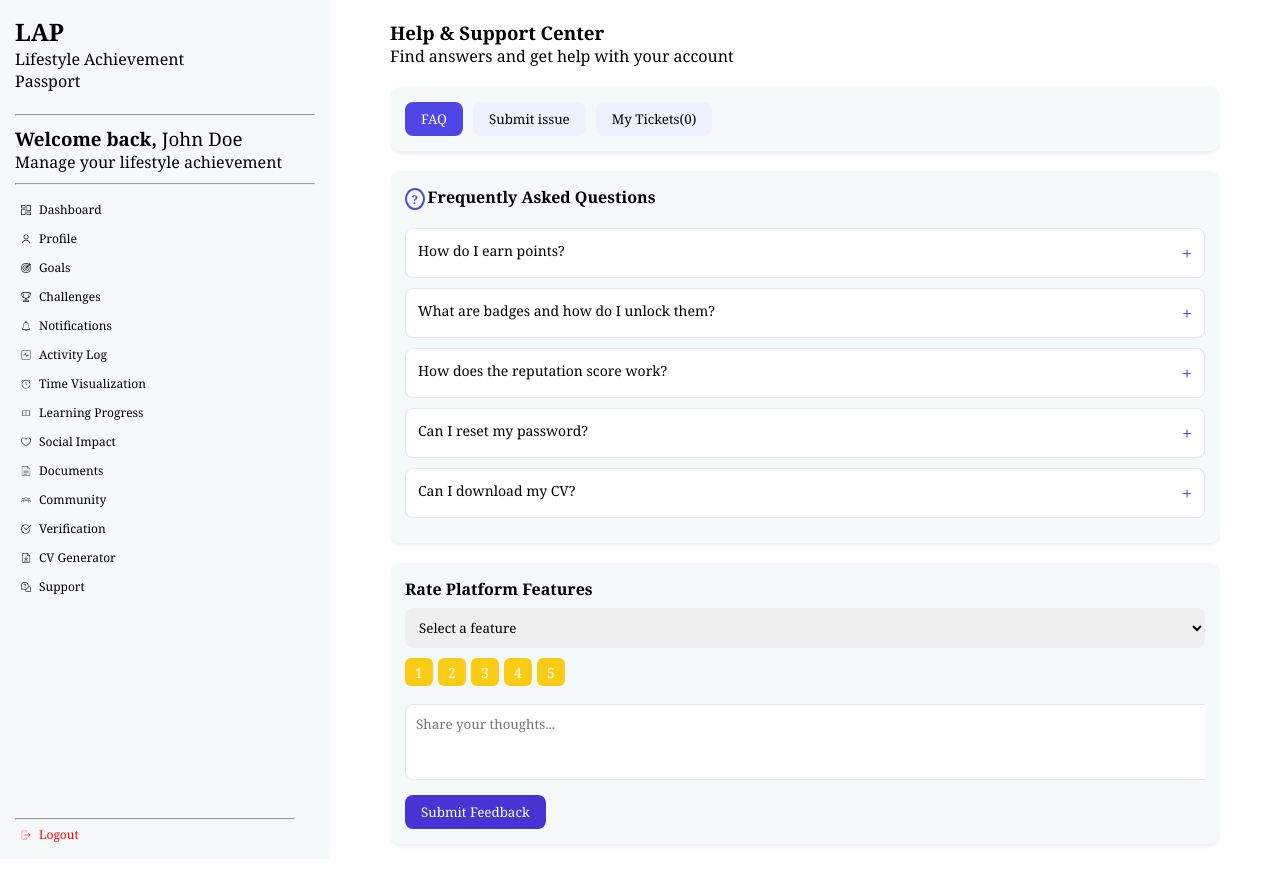
After one commit to sinu5550/decentralized_lifestyle_achievement_passport, a PHP site: page /views/support.php in a window 1280 px wide. The commit adds this page. Run offline with PHP 8.4, Linux system fonts and the light colour scheme.

Commit message:
Help & Support done

```diff
--- a/assets/css/menuStyle.css
+++ b/assets/css/menuStyle.css
@@ -29,6 +29,9 @@
   height: 100vh;
   background-color: #f6f9f9;
   padding: 15px;
+  padding-bottom: 0px;
+  margin-bottom: 0px;
+  position: relative;
 }
 .logout {
   width: 280px;
--- a/assets/css/style.css
+++ b/assets/css/style.css
@@ -3,8 +3,14 @@
 }
 
 .container {
-  padding: 40px;
+  padding-top: 20px;
+  padding-bottom: 10px;
   margin: 0 auto;
+  height: 100vh;
+  overflow-y: auto;
+}
+.container::-webkit-scrollbar {
+  display: none;
 }
 .button-blue {
   background-color: #4834d4;
@@ -44,16 +50,34 @@
   display: flex;
   justify-content: space-between;
   align-items: center;
-}
-.upBtn a {
   cursor: pointer;
 }
+/* .upBtn a {
+  cursor: pointer;
+} */
+
+.subBtn {
+  color: white;
+  background-color: #4b9b06;
+  border: none;
+  padding: 8px;
+  border-radius: 5px;
+  display: flex;
+  justify-content: space-between;
+  align-items: center;
+  cursor: pointer;
+}
+/* .subBtn a {
+  cursor: pointer;
+} */
 .center {
   display: flex;
   justify-content: center;
   align-items: center;
 }
-
+.align-center {
+  align-items: center;
+}
 .profilePic {
   width: 60px;
   height: 60px;
@@ -65,6 +89,7 @@
   column-gap: 20px;
 }
 .card {
+  box-shadow: 0px 4px 8px rgba(0, 0, 0, 0.1);
   width: 200px;
   border: 0.5px solid;
   border-radius: 10px;
@@ -98,6 +123,7 @@
   width: 800px;
 }
 .profileScreen {
+  box-shadow: 0 2px 4px rgba(0, 0, 0, 0.08);
   width: 800px;
   background-color: #f6f9f9;
   padding: 15px;
@@ -108,6 +134,7 @@
   column-gap: 15px;
 }
 .badgeSection {
+  box-shadow: 0 2px 4px rgba(0, 0, 0, 0.08);
   background-color: #f6f9f9;
   margin-top: 15px;
   padding: 15px;
@@ -129,3 +156,111 @@
   padding: 8px;
   margin-top: 5px;
 }
+
+/* FAQ---------------------- */
+.tabs {
+  display: flex;
+  gap: 10px;
+}
+
+.tabs button {
+  padding: 8px 16px;
+  border: none;
+  border-radius: 8px;
+  background: #eef2ff;
+  /* color: #4f46e5; */
+  cursor: pointer;
+}
+
+.tabs button.active {
+  background: #4f46e5;
+  color: white;
+}
+.support-card {
+  box-shadow: 0 2px 4px rgba(0, 0, 0, 0.08);
+  width: 800px;
+  background-color: #f6f9f9;
+  padding: 15px;
+  border-radius: 10px;
+  margin-bottom: 20px;
+  margin-top: 20px;
+}
+.faq-item {
+  border: 1px solid #e5e7eb;
+  border-radius: 8px;
+  margin-bottom: 10px;
+  padding: 12px;
+  background: #fff;
+}
+
+.faq-item summary {
+  font-size: 14px;
+  font-weight: 500;
+  cursor: pointer;
+  list-style: none;
+}
+
+.faq-item summary::after {
+  content: "+";
+  float: right;
+  font-size: 18px;
+  color: #4f46e5;
+}
+
+.faq-item[open] summary::after {
+  content: "−";
+}
+
+.faq-item p {
+  margin-top: 10px;
+  font-size: 13px;
+  color: #555;
+  line-height: 1.5;
+}
+.faq h4 {
+  margin-bottom: 10px;
+  padding-bottom: 10px;
+}
+.ques-icon {
+  border: 2px solid #4f46e5;
+  border-radius: 50%;
+  padding: 0.5px 4.5px;
+  font-size: 12px;
+  margin-right: 3px;
+  color: #4f46e5;
+}
+
+/* Rating Section */
+
+.rating select,
+.rating textarea {
+  width: 100%;
+  padding: 10px;
+  margin-top: 8px;
+  border-radius: 8px;
+  border: 1px solid #e5e7eb;
+}
+.rating select,
+.rating textarea:focus {
+  outline: none;
+  border: none;
+}
+
+.stars {
+  display: flex;
+  gap: 5px;
+  margin: 10px 0;
+}
+
+.star {
+  width: 28px;
+  height: 28px;
+  background: #facc15;
+  color: #fff;
+  display: flex;
+  align-items: center;
+  justify-content: center;
+  border-radius: 6px;
+  font-size: 14px;
+  cursor: pointer;
+}
--- a/views/menubar.php
+++ b/views/menubar.php
@@ -46,13 +46,13 @@
         src="../assets/menuImages/community.png"
         alt=""
         class="icons" />Community</a>
-    <a href="../views/document.php"><img
+    <a href="../views/verification.php"><img
         src="../assets/menuImages/checkmark.png"
         alt=""
         class="icons" />Verification</a>
     <a href="../views/document.php"><img src="../assets/menuImages/cv.png" alt="" class="icons" />CV
       Generator</a>
-    <a href="../views/document.php"><img
+    <a href="../views/support.php"><img
         src="../assets/menuImages/support.png"
         alt=""
         class="icons" />Support</a>
--- /dev/null
+++ b/views/support.php
@@ -0,0 +1,91 @@
+<!DOCTYPE html>
+<html lang="en">
+
+<head>
+    <meta charset="UTF-8" />
+    <meta name="viewport" content="width=device-width, initial-scale=1.0" />
+    <title>Document</title>
+    <link rel="stylesheet" href="../assets/css/style.css" />
+    <link rel="stylesheet" href="../assets/css/menuStyle.css" />
+</head>
+
+<body>
+    <div class="flex">
+        <div class="menubar">
+            <?php require_once "menubar.php"; ?>
+        </div>
+        <div class="container">
+            <div>
+                <h3>Help & Support Center</h3>
+                <p>Find answers and get help with your account</p>
+                <div class="support-card">
+                    <div class="tabs">
+                        <button class="active">FAQ</button>
+                        <button>Submit issue</button>
+                        <button>My Tickets(0)</button>
+                    </div>
+                </div>
+                <div class="support-card">
+                    <div class="faq">
+                        <h4><span class="ques-icon">?</span>Frequently Asked Questions</h4>
+
+                        <details class="faq-item">
+                            <summary>How do I earn points?</summary>
+                            <p>You earn points by completing goals, challenges, and participating in community activities.</p>
+                        </details>
+
+                        <details class="faq-item">
+                            <summary>What are badges and how do I unlock them?</summary>
+                            <p>Badges are achievements awarded for milestones such as consistency, leadership, and impact.</p>
+                        </details>
+
+                        <details class="faq-item">
+                            <summary>How does the reputation score work?</summary>
+                            <p>Your reputation score is calculated based on points earned, endorsements, and activity level.</p>
+                        </details>
+
+                        <details class="faq-item">
+                            <summary>Can I reset my password?</summary>
+                            <p>Yes. Go to your profile settings and choose "Reset Password".</p>
+                        </details>
+
+                        <details class="faq-item">
+                            <summary>Can I download my CV?</summary>
+                            <p>Yes, you can download your CV from the CV Generator section.</p>
+                        </details>
+                    </div>
+
+
+                </div>
+                <div class="support-card">
+                    <div class="rating">
+                        <h4>Rate Platform Features</h4>
+
+                        <select>
+                            <option>Select a feature</option>
+                            <option>Dashboard</option>
+                            <option>CV Generator</option>
+                            <option>Community</option>
+                        </select>
+
+                        <div class="stars">
+                            <div class="star">1</div>
+                            <div class="star">2</div>
+                            <div class="star">3</div>
+                            <div class="star">4</div>
+                            <div class="star">5</div>
+                        </div>
+
+                        <textarea rows="3" placeholder="Share your thoughts..."></textarea>
+
+                        <button class="button-blue" style="margin-top: 10px;">Submit Feedback</button>
+                    </div>
+                </div>
+            </div>
+        </div>
+    </div>
+
+    <script src="../assets/js/script.js"></script>
+</body>
+
+</html>
```
Also changed, not shown: views/communityProfile.php (+8 -0 lines), views/verification.php (added, +47 -0 lines), assets/images/check.png (added).
